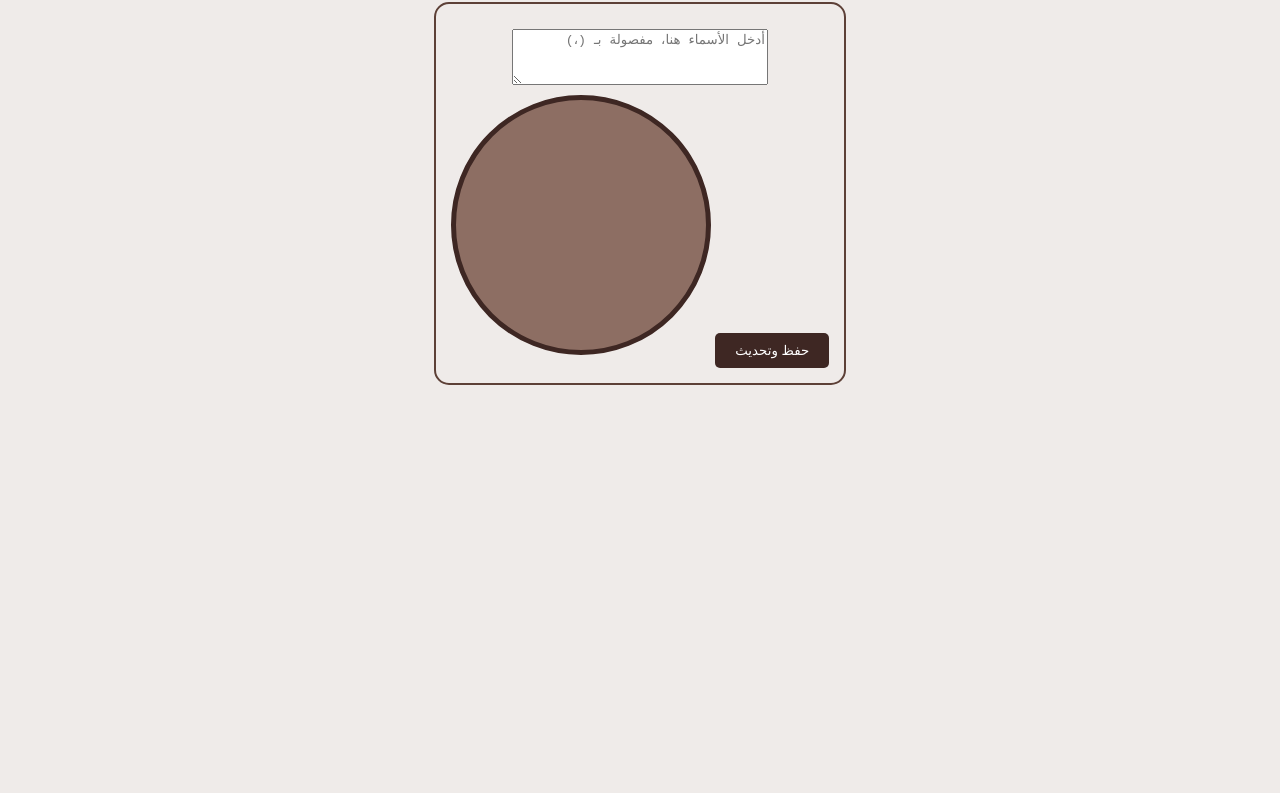
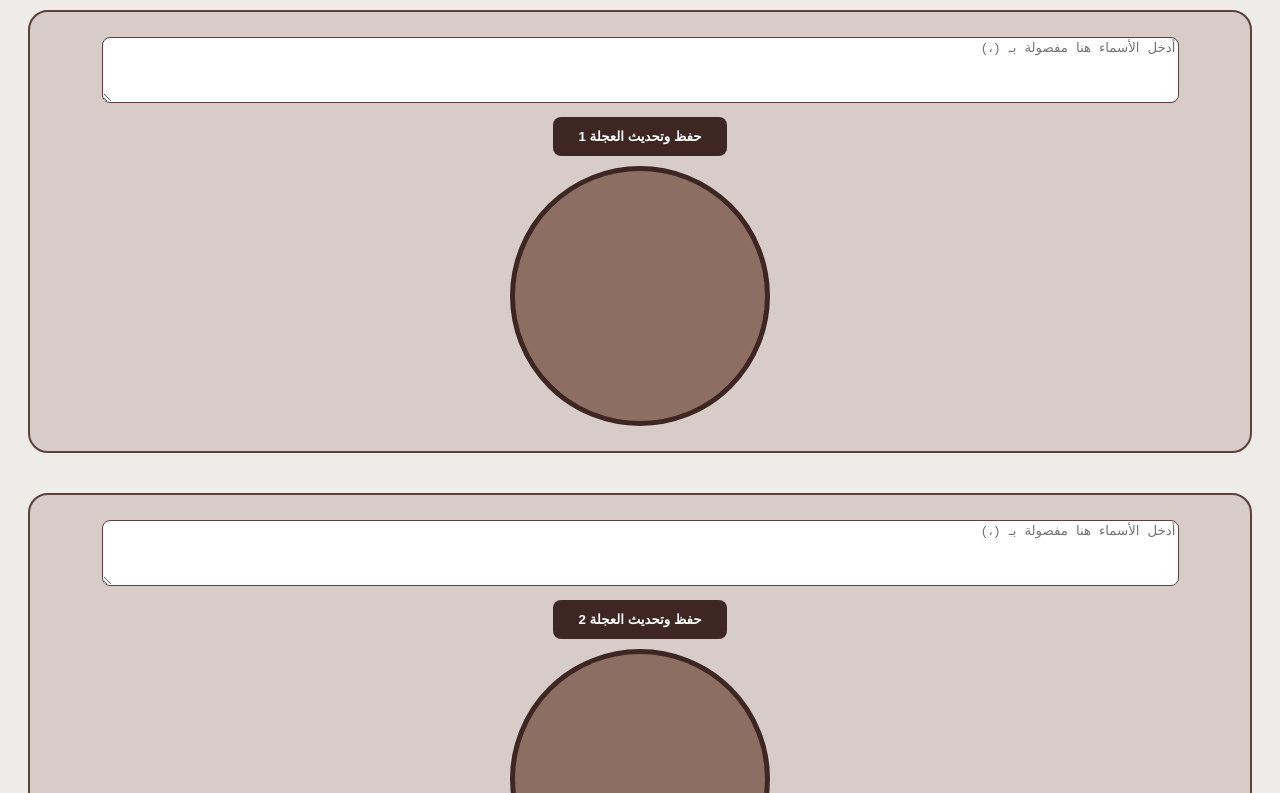
Before and after one commit to yeszayn23-cyber/Allahfirtimposter, a plain HTML site: page index.html in a window 1280 px wide. Shown: the part 99-892 px from the top of the page. Before the commit the page ends 800 px from the top, so only its background shows below. Drawn offline with Linux system fonts and the light colour scheme.

Commit message:
Update title and enhance wheel functionality

```diff
--- a/index.html
+++ b/index.html
@@ -2,38 +2,47 @@
 <html lang="ar" dir="rtl">
 <head>
     <meta charset="UTF-8">
-    <title>عجلة الحظ البسيطة</title>
+    <title>عجلة الحظ البنية</title>
     <style>
-        body { text-align: center; font-family: sans-serif; background: #efebe9; }
-        .box { margin: 20px; border: 2px solid #5d4037; padding: 15px; display: inline-block; border-radius: 15px; }
-        canvas { background: #8d6e63; border-radius: 50%; border: 5px solid #3e2723; }
-        textarea { display: block; width: 250px; height: 50px; margin: 10px auto; }
-        button { padding: 10px 20px; cursor: pointer; background: #3e2723; color: white; border: none; border-radius: 5px; }
+        body { text-align: center; font-family: sans-serif; background: #efebe9; padding: 20px; }
+        .wheel-container { margin-bottom: 40px; padding: 15px; border: 2px solid #5d4037; border-radius: 20px; background: #d7ccc8; }
+        canvas { background: #8d6e63; border-radius: 50%; border: 5px solid #3e2723; display: block; margin: 10px auto; }
+        textarea { width: 90%; height: 60px; margin: 10px 0; border-radius: 8px; border: 1px solid #5d4037; }
+        button { padding: 12px 25px; cursor: pointer; background: #3e2723; color: white; border: none; border-radius: 8px; font-weight: bold; }
     </style>
 </head>
 <body>
 
-    <h1>عجلة الحظ</h1>
+    <h1>عجلة الحظ البنية</h1>
 
-    <div class="box">
-        <textarea id="list1" placeholder="أدخل الأسماء هنا، مفصولة بـ (،)"></textarea>
-        <button onclick="updateWheel('canvas1', 'list1')">حفظ وتحديث</button>
+    <div class="wheel-container">
+        <textarea id="in1" placeholder="أدخل الأسماء هنا مفصولة بـ (،)"></textarea><br>
+        <button onclick="saveAndDraw('canvas1', 'in1', 'names1')">حفظ وتحديث العجلة 1</button>
         <canvas id="canvas1" width="250" height="250"></canvas>
     </div>
 
+    <div class="wheel-container">
+        <textarea id="in2" placeholder="أدخل الأسماء هنا مفصولة بـ (،)"></textarea><br>
+        <button onclick="saveAndDraw('canvas2', 'in2', 'names2')">حفظ وتحديث العجلة 2</button>
+        <canvas id="canvas2" width="250" height="250"></canvas>
+    </div>
+
     <script>
-        function updateWheel(canvasId, inputId) {
-            const canvas = document.getElementById(canvasId);
-            const ctx = canvas.getContext("2d");
-            const names = document.getElementById(inputId).value.split('،').filter(n => n.trim() !== "");
+        function saveAndDraw(canvasId, inputId, storageKey) {
+            let val = document.getElementById(inputId).value;
+            localStorage.setItem(storageKey, val); // حفظ البيانات
+            draw(canvasId, val);
+        }
+
+        function draw(canvasId, text) {
+            let names = text.split('،').filter(n => n.trim() !== "");
+            let canvas = document.getElementById(canvasId);
+            let ctx = canvas.getContext("2d");
+            ctx.clearRect(0, 0, 250, 250);
 
             if (names.length === 0) return;
 
-            // مسح العجلة
-            ctx.clearRect(0, 0, 250, 250);
-
-            // رسم بسيط للأسماء
-            const angle = (2 * Math.PI) / names.length;
+            let angle = (2 * Math.PI) / names.length;
             names.forEach((name, i) => {
                 ctx.beginPath();
                 ctx.moveTo(125, 125);
@@ -42,17 +51,26 @@
                 ctx.fill();
                 ctx.stroke();
 
-                // كتابة النص
-                ctx.fillStyle = "white";
-                ctx.font = "16px Arial";
                 ctx.save();
                 ctx.translate(125, 125);
                 ctx.rotate(i * angle + angle / 2);
+                ctx.fillStyle = "white";
+                ctx.font = "16px Arial";
                 ctx.fillText(name, 50, 5);
                 ctx.restore();
             });
-            alert("تم حفظ الأسماء وتحديث العجلة!");
         }
+
+        // استرجاع البيانات عند التشغيل
+        window.onload = () => {
+            ['names1', 'names2'].forEach((k, i) => {
+                let saved = localStorage.getItem(k);
+                if(saved) {
+                    document.getElementById('in' + (i+1)).value = saved;
+                    draw('canvas' + (i+1), saved);
+                }
+            });
+        };
     </script>
 </body>
 </html>
```
